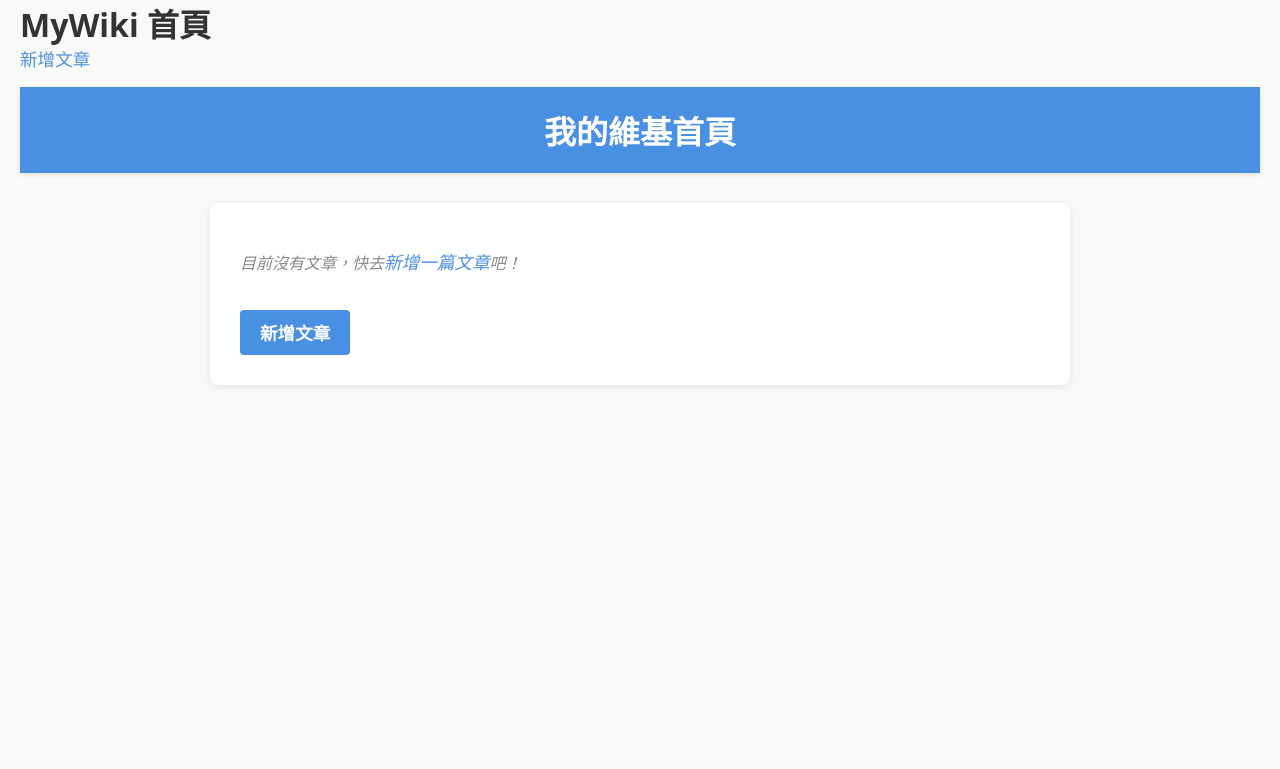
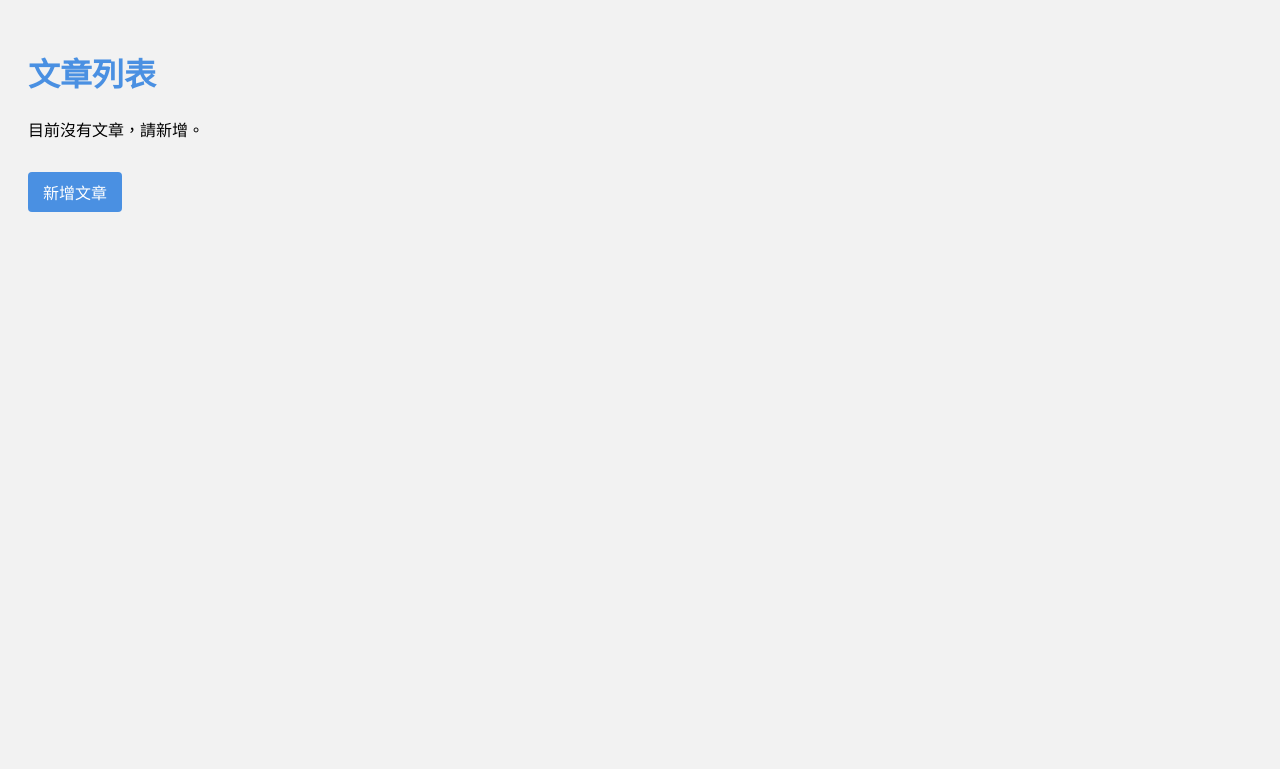
Before and after one commit to b1243024/mywiki, a Flask app: page / in a window 1280 px wide. Shown: the top 769 px of the page. Run offline with Flask 3, Linux system fonts and the light colour scheme; data that the repository does not hold is empty.

Commit message:
Update index.html

```diff
--- a/templates/index.html
+++ b/templates/index.html
@@ -1,84 +1,44 @@
-
-<h1>MyWiki 首頁</h1>
-<a href="/new">新增文章</a>
-<ul>
-{% for id, title in articles %}
-    <li><a href="/article/{{ id }}">{{ title }}</a></li>
-{% endfor %}
-</ul>
 <!DOCTYPE html>
 <html lang="zh-TW">
 <head>
   <meta charset="UTF-8" />
-  <title>我的維基首頁</title>
+  <title>老虎島-演唱會月曆</title>
   <style>
     body {
-      font-family: "Noto Sans", "Helvetica Neue", Helvetica, Arial, sans-serif;
-      background-color: #f9f9f9;
-      margin: 0;
-      padding: 0 20px;
-      color: #333;
-    }
-    header {
-      background-color: #4a90e2;
-      color: white;
-      padding: 20px 0;
-      text-align: center;
-      box-shadow: 0 2px 5px rgba(0,0,0,0.1);
+      font-family: Arial, sans-serif;
+      background-color: #f2f2f2;
+      padding: 20px;
     }
     h1 {
-      margin: 0;
-      font-weight: 600;
-    }
-    main {
-      max-width: 800px;
-      margin: 30px auto;
-      background-color: white;
-      padding: 30px;
-      border-radius: 8px;
-      box-shadow: 0 2px 8px rgba(0,0,0,0.1);
+      color: #4a90e2;
     }
     ul {
       list-style: none;
       padding: 0;
     }
     li {
-      margin: 15px 0;
-      padding-bottom: 10px;
-      border-bottom: 1px solid #eee;
+      margin: 10px 0;
     }
     a {
       color: #4a90e2;
       text-decoration: none;
-      font-size: 1.1em;
     }
     a:hover {
       text-decoration: underline;
     }
-    .no-articles {
-      color: #888;
-      font-style: italic;
-    }
-    .btn-create {
+    .btn {
       display: inline-block;
-      margin-top: 20px;
+      padding: 8px 15px;
       background-color: #4a90e2;
       color: white;
-      padding: 10px 20px;
+      text-decoration: none;
       border-radius: 4px;
-      text-decoration: none;
-      font-weight: bold;
-    }
-    .btn-create:hover {
-      background-color: #357ABD;
+      margin-top: 15px;
     }
   </style>
 </head>
 <body>
-  <header>
-    <h1>我的維基首頁</h1>
-  </header>
-  <main>
+  <h1>文章列表</h1>
   {% if articles %}
     <ul>
       {% for article in articles %}
@@ -86,9 +46,8 @@
       {% endfor %}
     </ul>
   {% else %}
-      <p class="no-articles">目前沒有文章，快去<a href="/create">新增一篇文章</a>吧！</p>
+    <p>目前沒有文章，請新增。</p>
   {% endif %}
-    <a href="/create" class="btn-create">新增文章</a>
-  </main>
+  <a class="btn" href="/create">新增文章</a>
 </body>
 </html>
```
Lines whose indentation alone changed are shown as unchanged.
